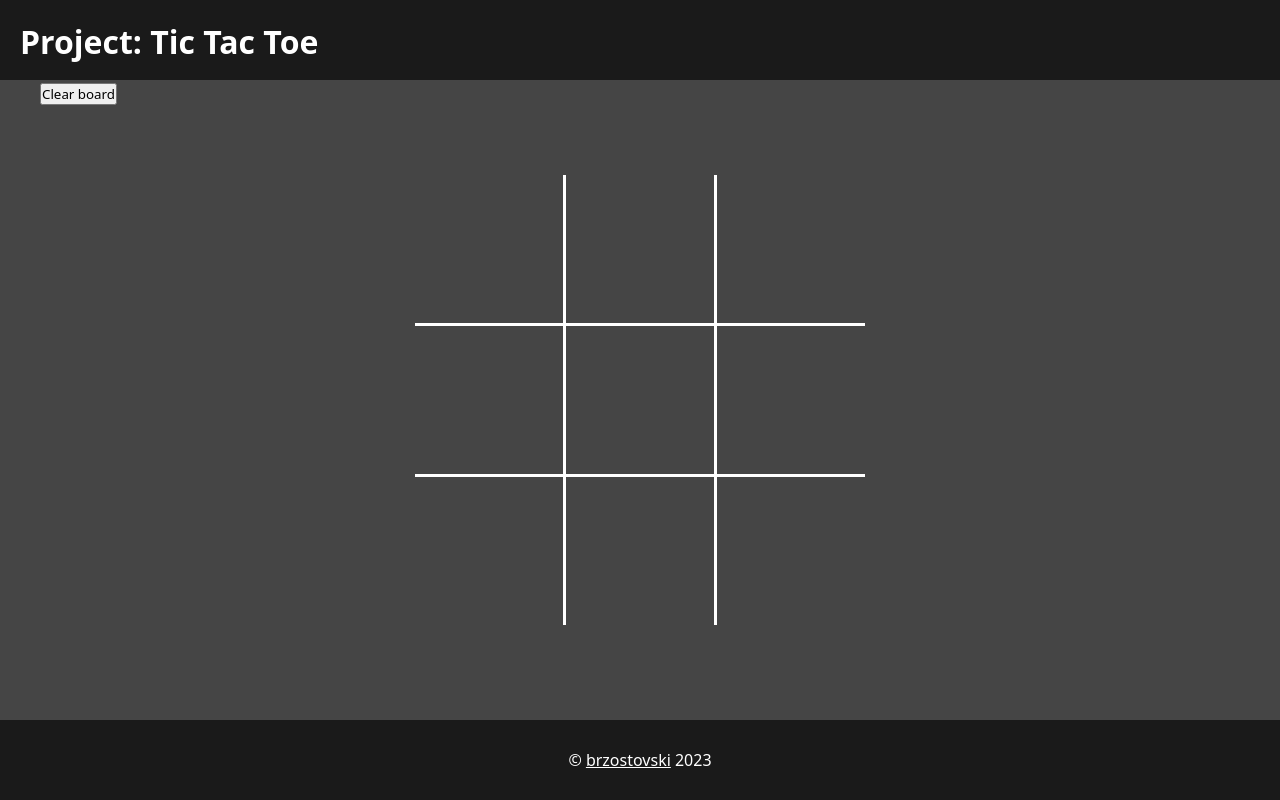
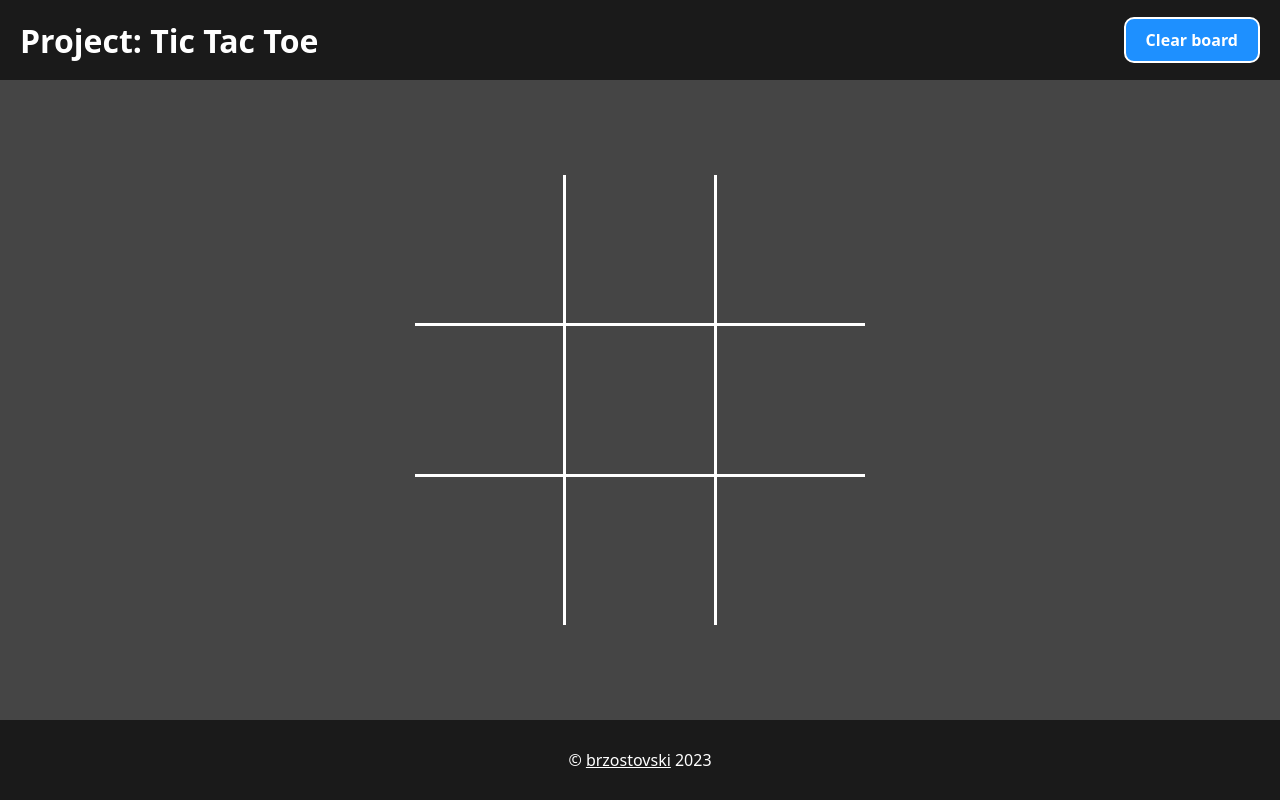
Before and after one commit to brzostovski/tic-tac-toe, a plain HTML site: page index.html in a window 1280 px wide. Drawn offline with Linux system fonts and the light colour scheme.

Commit message:
Style button

```diff
--- a/style.css
+++ b/style.css
@@ -4,9 +4,14 @@
   --font-main-color: white;
   --accent-color: dodgerblue;
   --link-visited: gray;
+  --active-filter: brightness(0.7);
+
+  --normal-transition-duration: 0.2s;
 
   --main-padding: 20px;
+  --button-padding: 10px 20px;
   --head-foot-height: 80px;
+  --main-border-radius: 10px;
 }
 
 * {
@@ -42,6 +47,10 @@ header {
 
   position: sticky;
   top: 0;
+
+  display: flex;
+  align-items: center;
+  justify-content: space-between;
 }
 
 main {
@@ -78,9 +87,28 @@ main {
 }
 
 button {
-  margin: 20px;
+  all: unset;
 
   cursor: pointer;
+
+  padding: var(--button-padding);
+
+  background-color: var(--accent-color);
+
+  border: 2px solid var(--font-main-color);
+  border-radius: var(--main-border-radius);
+
+  transition-duration: var(--normal-transition-duration);
+}
+
+button:hover {
+  scale: 1.05;
+}
+
+button:active {
+  scale: 1;
+
+  filter: var(--active-filter);
 }
 
 footer {
```
